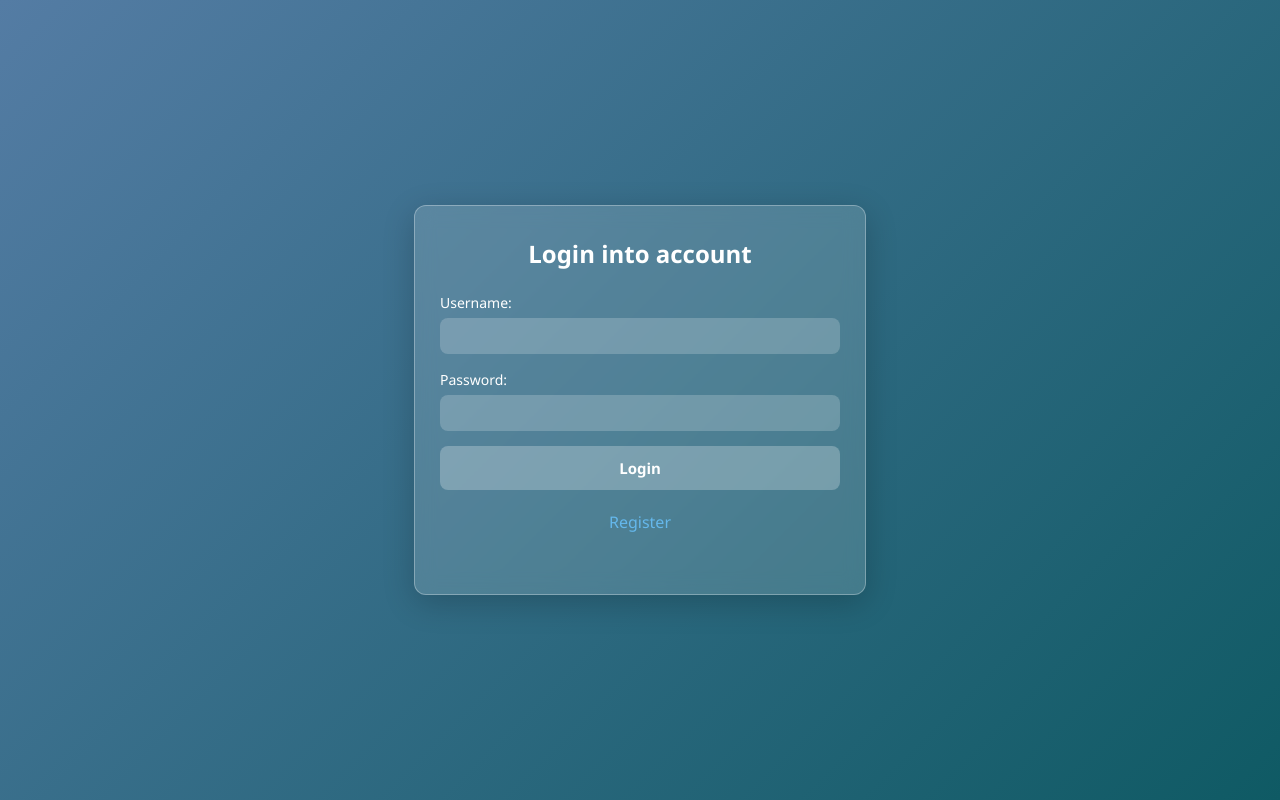
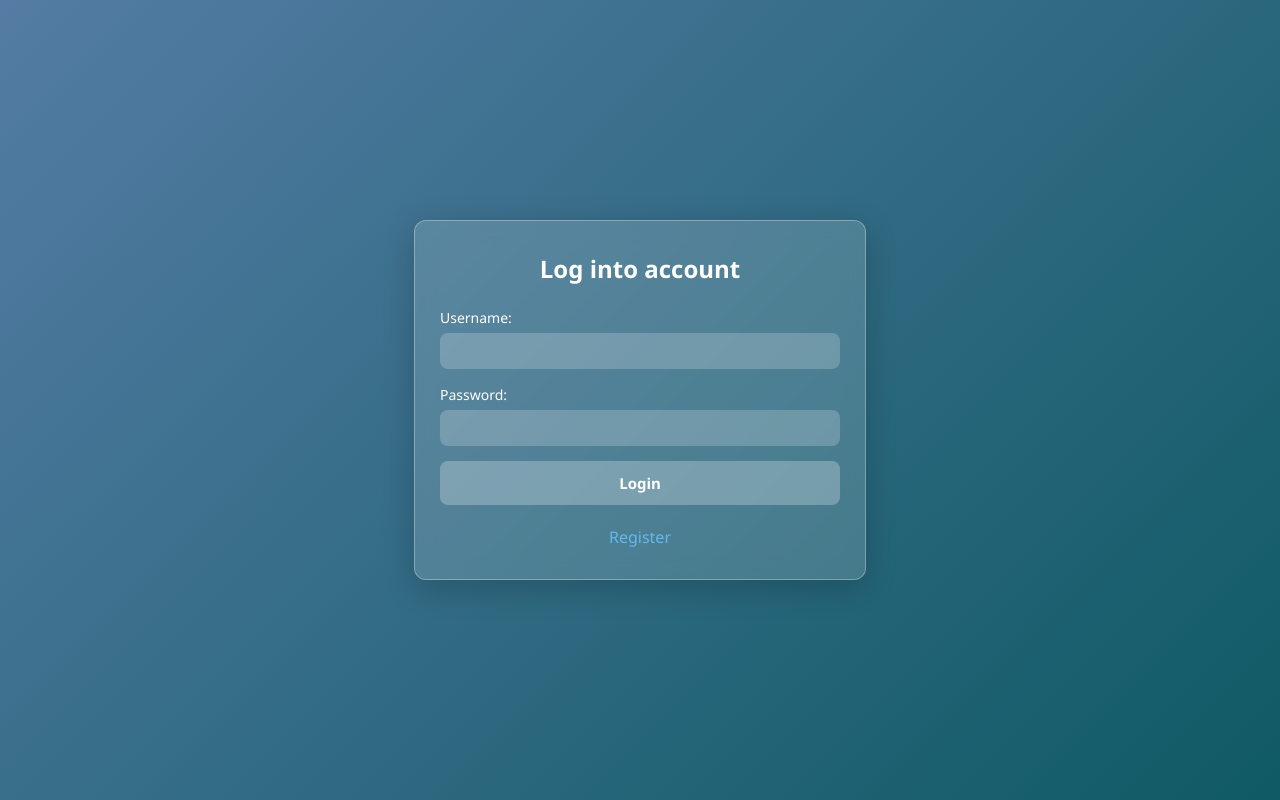
Before and after one commit to Que0ta/spy-game, a React (Vite) app: page / in a window 1280 px wide. Built offline with nearby package versions, Linux system fonts and the light colour scheme; no server answers.

Commit message:
status message fixed

```diff
--- a/src/components/Login.jsx
+++ b/src/components/Login.jsx
@@ -10,7 +10,7 @@ function Login() {
   const navigate = useNavigate();
 
   // ✅ Check if user is already logged in
-  verifyUser('/dashboard');
+  verifyUser("/dashboard");
 
   const handleSubmit = async (e) => {
     e.preventDefault();
@@ -37,7 +37,7 @@ function Login() {
 
   return (
     <div className="login-container">
-      <h2>Login into account</h2>
+      <h2>Log into account</h2>
       <form className="login-form" onSubmit={handleSubmit}>
         <div className="form-group">
           <label>Username:</label>
@@ -59,8 +59,11 @@ function Login() {
         </div>
         <button type="submit">Login</button>
       </form>
-      <a className="register" href="/register">Register</a>
+      <a className="register" href="/register">
+        Register
+      </a>
 
+      {status ? (
         <div className="status-message">
           {status === "not" && (
             <span className="not-found">Логіну не знайдено!</span>
@@ -72,6 +75,9 @@ function Login() {
             <span className="not-found">Неправильний пароль!</span>
           )}
         </div>
+      ) : (
+        ""
+      )}
     </div>
   );
 }
```
Lines whose indentation alone changed are shown as unchanged.
